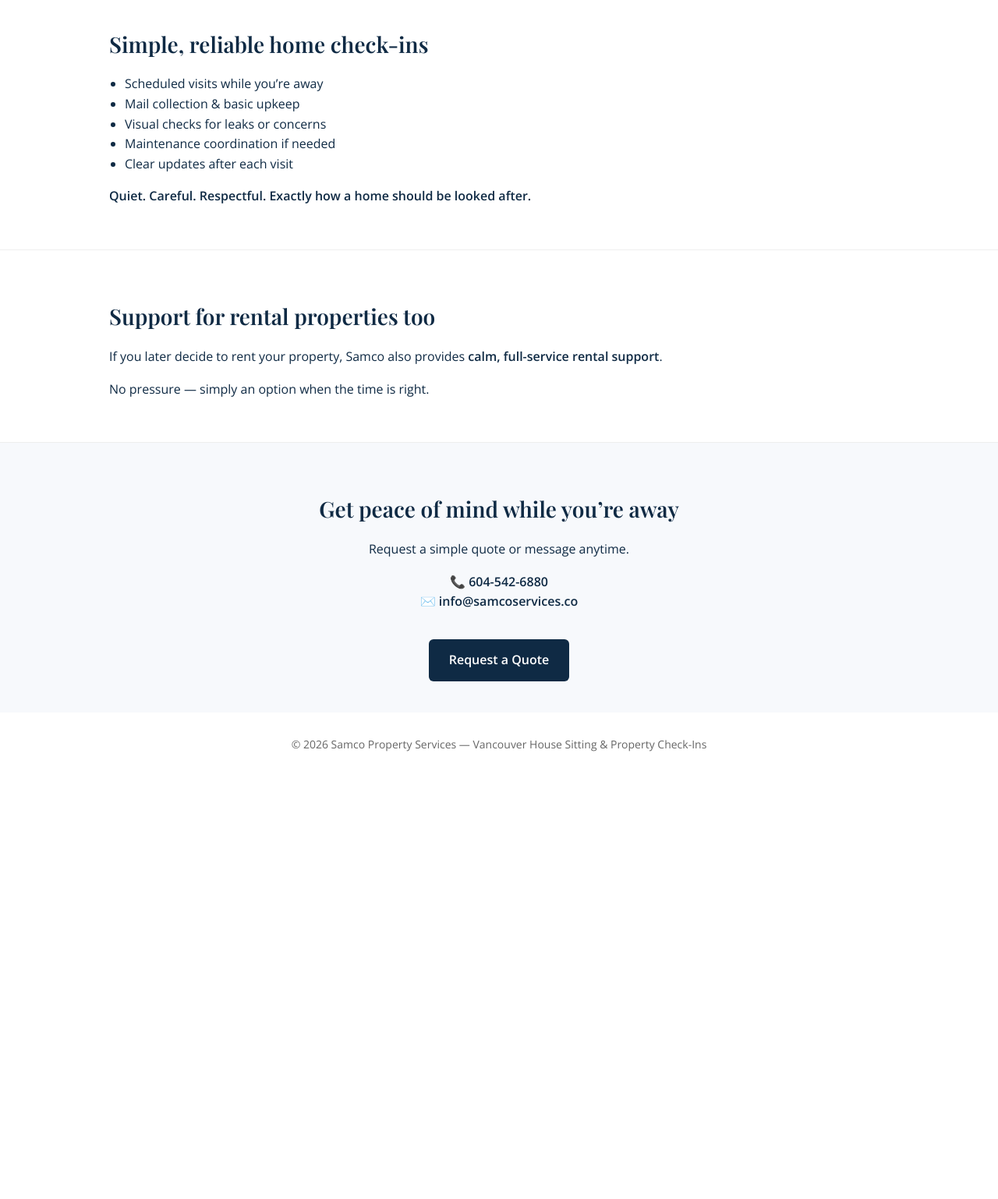
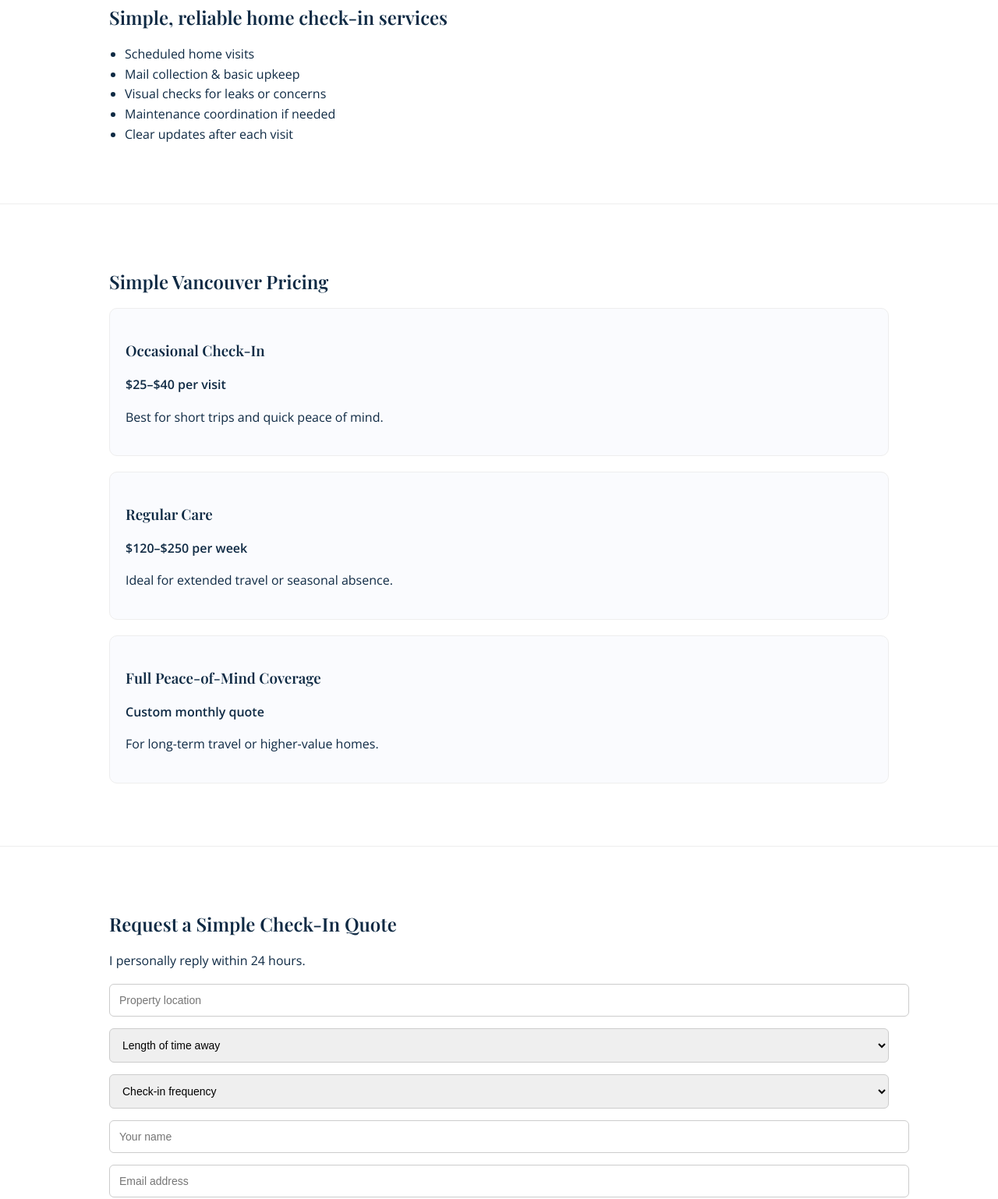
Before and after one commit to samms2018-tech/samcoservices, a plain HTML site: page index.html in a window 1280 px wide. Shown: the part 1262-2800 px from the top of the page at 78% size. Before the commit the page ends 2258 px from the top, so only its background shows below. Drawn offline with nearby package versions, Linux system fonts and the light colour scheme.

Commit message:
Update index.html

```diff
--- a/index.html
+++ b/index.html
@@ -7,10 +7,10 @@
 
   <!-- SEO -->
   <meta name="description" content="Trusted house sitting and property check-in services in Vancouver. 20+ years of real property care experience. Peace of mind while you're away."/>
-  <meta name="keywords" content="house sitting Vancouver, home check service Vancouver, vacant home check, property check Vancouver"/>
+  <meta name="keywords" content="house sitting Vancouver, home check service Vancouver, vacant home check Vancouver"/>
   <meta name="author" content="Samco Property Services"/>
 
-  <!-- Google Fonts -->
+  <!-- Fonts -->
   <link href="https://fonts.googleapis.com/css2?family=Playfair+Display:wght@600&family=Open+Sans:wght@400;600&display=swap" rel="stylesheet">
 
   <style>
@@ -22,33 +22,27 @@
       line-height: 1.6;
     }
 
-    .container {
-      max-width: 1000px;
-      margin: auto;
-      padding: 40px 20px;
-    }
-
     h1, h2, h3 {
       font-family: 'Playfair Display', serif;
       margin-bottom: 15px;
     }
 
-    h1 { font-size: 42px; }
-    h2 { font-size: 28px; }
-    h3 { font-size: 22px; }
-
-    p { margin-bottom: 15px; }
+    .container {
+      max-width: 1000px;
+      margin: auto;
+      padding: 60px 20px;
+    }
 
     .hero {
+      background: #f7f9fc;
       text-align: center;
-      padding: 80px 20px;
-      background: #f7f9fc;
+      padding: 100px 20px;
     }
 
     .btn {
       display: inline-block;
       margin-top: 20px;
-      padding: 14px 26px;
+      padding: 14px 28px;
       background: #0F2A44;
       color: #fff;
       text-decoration: none;
@@ -61,29 +55,33 @@
       color: #0F2A44;
     }
 
-    ul {
-      padding-left: 20px;
+    ul { padding-left: 20px; }
+
+    .section { border-bottom: 1px solid #eee; }
+
+    .pricing-box {
+      border: 1px solid #eee;
+      padding: 20px;
+      border-radius: 10px;
+      margin-bottom: 20px;
+      background: #fafbfe;
     }
 
-    .section {
-      border-bottom: 1px solid #eee;
-    }
+    .form-group { margin-bottom: 15px; }
 
-    .cta {
-      text-align: center;
-      background: #f7f9fc;
+    input, select, textarea {
+      width: 100%;
+      padding: 12px;
+      border: 1px solid #ccc;
+      border-radius: 6px;
+      font-size: 14px;
     }
 
     footer {
       text-align: center;
-      padding: 30px 20px;
+      padding: 30px;
       font-size: 14px;
-      color: #666;
-    }
-
-    @media (max-width: 600px) {
-      h1 { font-size: 32px; }
-      h2 { font-size: 24px; }
+      color: #777;
     }
   </style>
 </head>
@@ -96,7 +94,7 @@
     <h1>Trusted House Sitting & Property Check-Ins in Vancouver</h1>
     <p>Peace of mind while you’re away — backed by <strong>20+ years of real homeowner experience</strong> caring for properties.</p>
     <a href="#quote" class="btn">Request a Check-In Quote</a>
-      <p style="margin-top:15px;">Serving Vancouver & the Lower Mainland</p>
+    <p>Serving Vancouver & the Lower Mainland</p>
   </div>
 </section>
 
@@ -104,7 +102,6 @@
 <section class="section">
   <div class="container">
     <h2>Leaving your home empty shouldn’t feel stressful</h2>
-      <p>Travel, work, or extended time away can create real worry:</p>
     <ul>
       <li>Security concerns</li>
       <li>Missed maintenance issues</li>
@@ -112,7 +109,7 @@
       <li>Water leaks or unexpected damage</li>
       <li>No reliable local contact</li>
     </ul>
-      <p><strong>Samco Property Services provides calm, reliable oversight so your home stays safe and cared for while you’re gone.</strong></p>
+    <p><strong>Samco Property Services keeps your home safe, checked, and cared for while you’re away.</strong></p>
   </div>
 </section>
 
@@ -120,47 +117,98 @@
 <section class="section">
   <div class="container">
     <h2>20+ years of caring for homes</h2>
-      <p>For over two decades, I’ve personally managed and cared for my own properties while helping others protect theirs.</p>
-      <p>This isn’t casual house sitting — it’s <strong>real responsibility, long-term trust, and careful property care.</strong></p>
+    <p>I’ve personally managed and cared for properties for over two decades, helping homeowners protect what matters most.</p>
   </div>
 </section>
 
 <!-- SERVICES -->
 <section class="section">
   <div class="container">
-      <h2>Simple, reliable home check-ins</h2>
+    <h2>Simple, reliable home check-in services</h2>
     <ul>
-        <li>Scheduled visits while you’re away</li>
+      <li>Scheduled home visits</li>
       <li>Mail collection & basic upkeep</li>
       <li>Visual checks for leaks or concerns</li>
       <li>Maintenance coordination if needed</li>
       <li>Clear updates after each visit</li>
     </ul>
-      <p><strong>Quiet. Careful. Respectful. Exactly how a home should be looked after.</strong></p>
   </div>
 </section>
 
-  <!-- RENTAL SUPPORT -->
+<!-- PRICING -->
 <section class="section">
   <div class="container">
-      <h2>Support for rental properties too</h2>
-      <p>If you later decide to rent your property, Samco also provides <strong>calm, full-service rental support</strong>.</p>
-      <p>No pressure — simply an option when the time is right.</p>
+    <h2>Simple Vancouver Pricing</h2>
+
+    <div class="pricing-box">
+      <h3>Occasional Check-In</h3>
+      <p><strong>$25–$40 per visit</strong></p>
+      <p>Best for short trips and quick peace of mind.</p>
+    </div>
+
+    <div class="pricing-box">
+      <h3>Regular Care</h3>
+      <p><strong>$120–$250 per week</strong></p>
+      <p>Ideal for extended travel or seasonal absence.</p>
+    </div>
+
+    <div class="pricing-box">
+      <h3>Full Peace-of-Mind Coverage</h3>
+      <p><strong>Custom monthly quote</strong></p>
+      <p>For long-term travel or higher-value homes.</p>
+    </div>
   </div>
 </section>
 
-  <!-- CTA -->
-  <section class="cta" id="quote">
+<!-- QUOTE FORM -->
+<section id="quote">
   <div class="container">
-      <h2>Get peace of mind while you’re away</h2>
-      <p>Request a simple quote or message anytime.</p>
-      <p><strong>📞 604-542-6880</strong><br/>
-         <strong>✉️ info@samcoservices.co</strong></p>
-      <a href="mailto:info@samcoservices.co" class="btn">Request a Quote</a>
+    <h2>Request a Simple Check-In Quote</h2>
+    <p>I personally reply within 24 hours.</p>
+
+    <form action="mailto:info@samcoservices.co" method="post" enctype="text/plain">
+      <div class="form-group">
+        <input type="text" name="Location" placeholder="Property location" required>
+      </div>
+
+      <div class="form-group">
+        <select name="Time Away" required>
+          <option value="">Length of time away</option>
+          <option>A few days</option>
+          <option>1–2 weeks</option>
+          <option>2–8 weeks</option>
+          <option>Several months</option>
+        </select>
+      </div>
+
+      <div class="form-group">
+        <select name="Frequency" required>
+          <option value="">Check-in frequency</option>
+          <option>One-time visit</option>
+          <option>Weekly</option>
+          <option>Multiple per week</option>
+        </select>
+      </div>
+
+      <div class="form-group">
+        <input type="text" name="Name" placeholder="Your name" required>
+      </div>
+
+      <div class="form-group">
+        <input type="email" name="Email" placeholder="Email address" required>
+      </div>
+
+      <div class="form-group">
+        <textarea name="Notes" placeholder="Anything you'd like me to know"></textarea>
+      </div>
+
+      <button class="btn" type="submit">Get My Quote</button>
+    </form>
+
+    <p><strong>📞 604-542-6880</strong></p>
   </div>
 </section>
 
-  <!-- FOOTER -->
 <footer>
   © 2026 Samco Property Services — Vancouver House Sitting & Property Check-Ins
 </footer>
```
Lines whose indentation alone changed are shown as unchanged.
